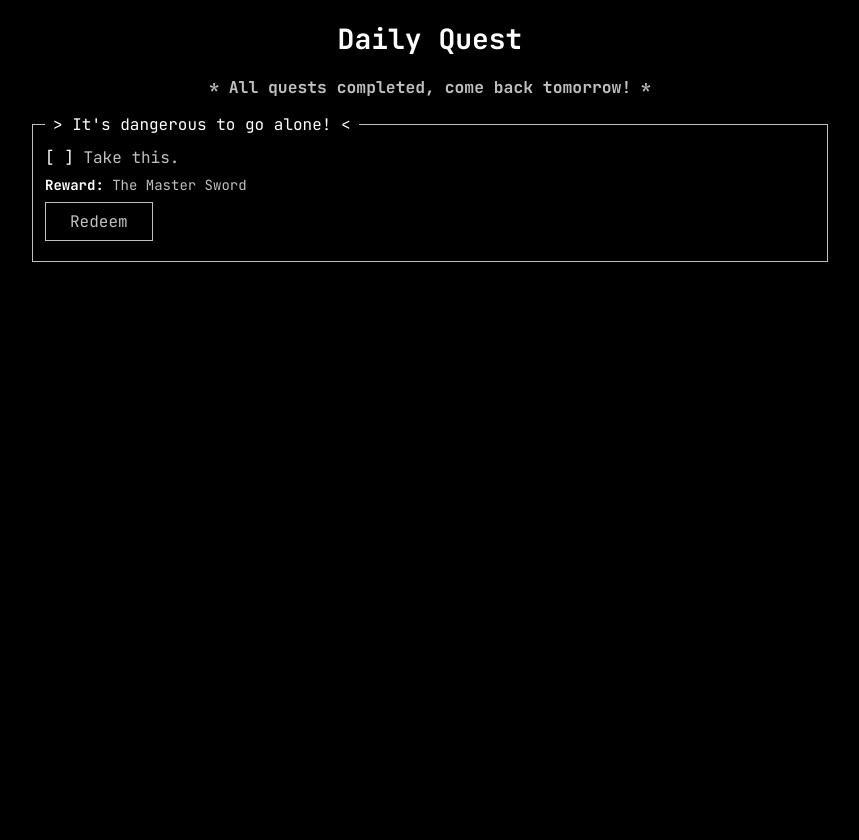
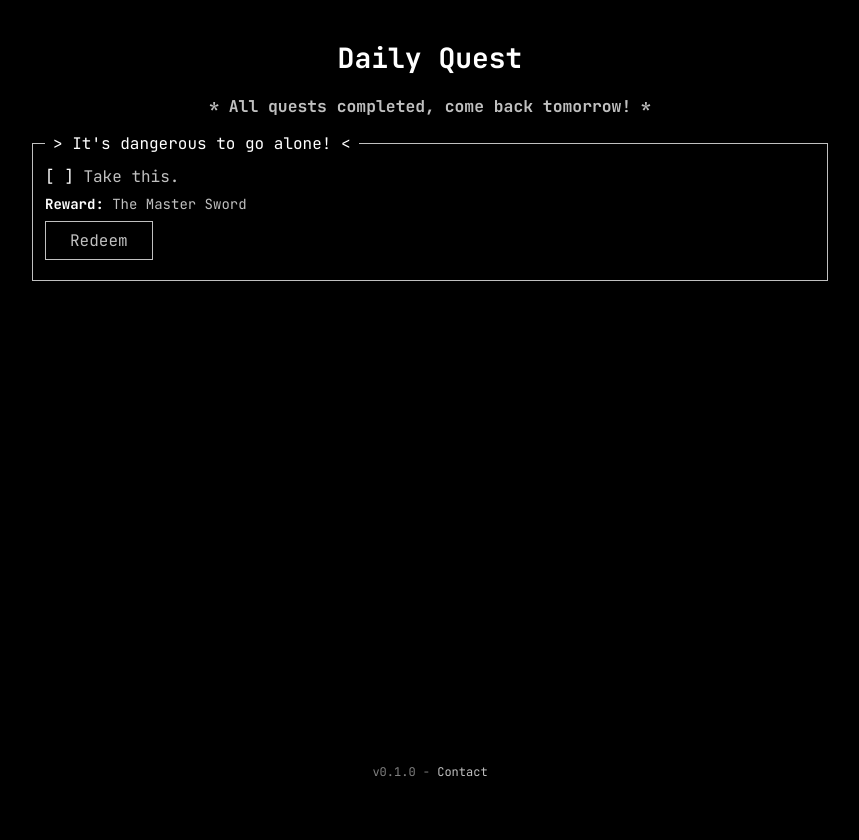
Before and after one commit to ohhfishal/daily-quest, a FastAPI app: page / in a window 1280 px wide. Shown: the whole page, without its empty margins (210-1069 px from the left). Run offline with FastAPI, Linux system fonts and the light colour scheme; data that the repository does not hold is empty.

Commit message:
dev: start of contact page

```diff
--- a/app/main.py
+++ b/app/main.py
@@ -105,6 +105,9 @@ async def update_quest(
         )
     assert False, "Unreachable code reached"
 
+@app.get("/contact")
+async def contact(response: Response):
+    raise Exception("NOT IMPLEMENTED")
 
 @app.get("/")
 async def root(
--- a/app/static/styles.css
+++ b/app/static/styles.css
@@ -8,6 +8,9 @@ body {
     padding: 20px;
     min-height: 100vh;
     font-size: 14px;
+    display: flex;
+    flex-direction: column;
+    min-height: 100vh;
 }
 
 h1 {
@@ -118,6 +121,28 @@ button:disabled {
     cursor: not-allowed;
 }
 
+.footer {
+    margin-top: auto;
+    text-align: center;
+    font-size: 0.75rem;
+    color: #808080;
+    padding: 2rem;
+}
+
+a {
+    color: #c0c0c0;
+    text-decoration: none;
+}
+
+a:hover {
+    color: #ffffff;
+    text-decoration: underline;
+}
+
+a:visited {
+    color: #c0c0c0;
+}
+
 @media (max-width: 768px) {
     body {
         padding: 8px;
@@ -167,6 +192,12 @@ button:disabled {
         font-size: 1rem;
         margin-top: 0.5rem;
     }
+
+    .footer {
+        font-size: 0.7rem !important;
+        margin-top: 1.5rem !important;
+        padding: 0.8rem !important;
+    }
 }
 
 @media screen and (max-width: 480px) {
--- /dev/null
+++ b/app/templates/components/footer.j2
@@ -0,0 +1,6 @@
+{% macro footer(contact) %}
+<div class="footer">
+  v0.1.0 -
+  <a href="/contact">Contact</a>
+</div>
+{% endmacro %}
--- a/app/templates/index.html
+++ b/app/templates/index.html
@@ -1,6 +1,7 @@
 {% import 'components/quest.j2' as component %}
 {% import 'components/inventory.j2' as inventory %}
 {% import 'components/notification.j2' as notification %}
+{% import 'components/footer.j2' as footer %}
 <html>
 <head>
     <title>Daily Quest</title>
@@ -9,6 +10,7 @@
     <meta name="viewport" content="width=device-width, initial-scale=1.0">
 </head>
 <body>
+    <div>
       <h1>Daily Quest</h1>
       {{ notification.done_banner(done) }}
 
@@ -17,5 +19,7 @@
       {% endfor %}
 
       {{ inventory.card(session) }}
+    </div>
+    {{ footer.footer() }}
 </body>
 </html>
```
Lines whose indentation alone changed are shown as unchanged.
